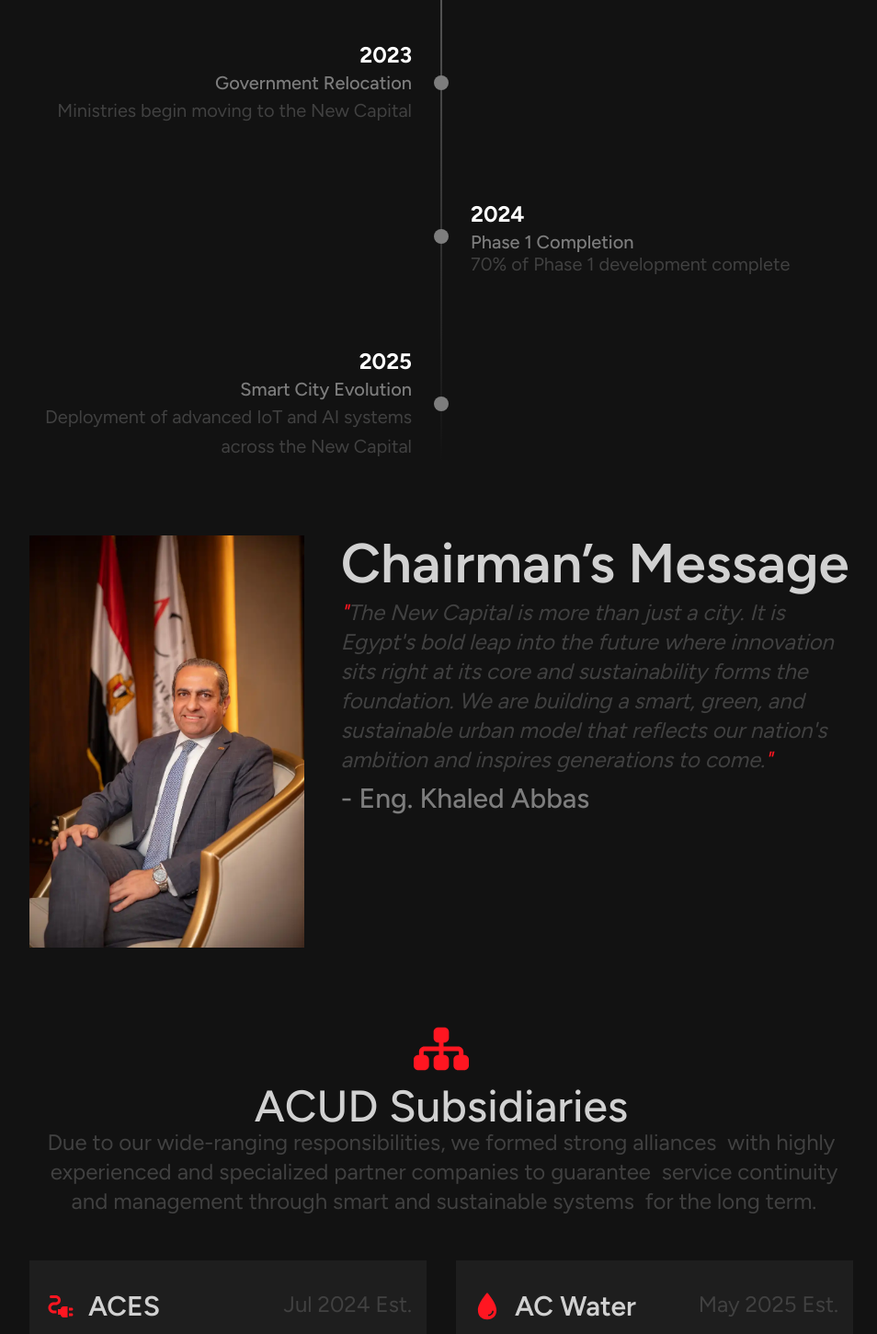
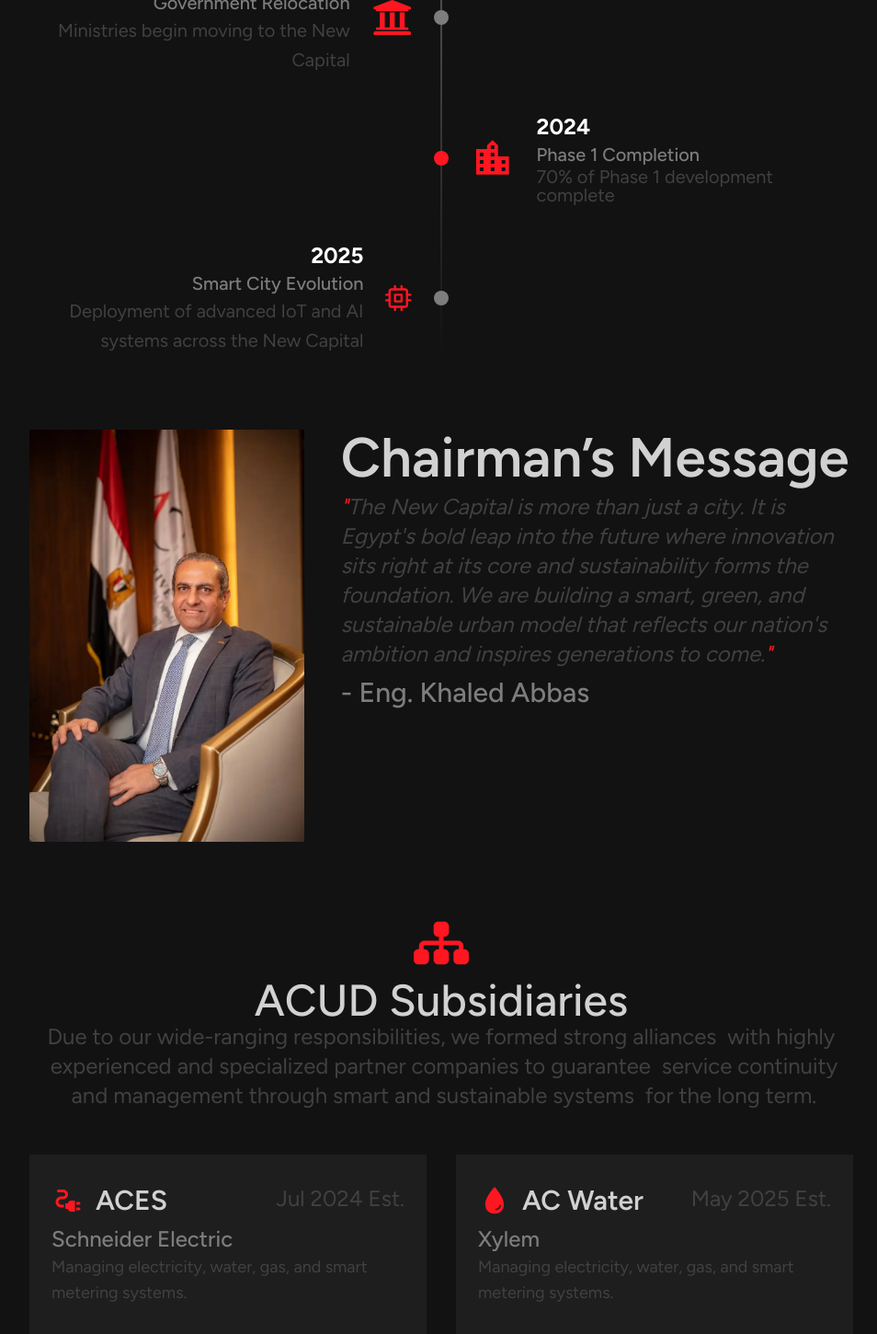
Before and after one commit to omaremadcc/ACUD, a Next.js app: page /about in a window 1280 px wide. Shown: the part 3260-4710 px from the top of the page at 92% size, without its empty margins (160-1114 px from the left). Built offline with nearby package versions, Linux system fonts and the light colour scheme.

Commit message:
Add icons and spacing to milestones component
This commit introduces icons for each milestone entry and adjusts the
spacing within the milestones section for better visual appeal.
Additionally, it slightly modifies the padding and font size in the
subsidiaries component.

```diff
--- a/app/Components/About/Milestones.tsx
+++ b/app/Components/About/Milestones.tsx
@@ -1,5 +1,10 @@
 import { AiFillFlag } from "react-icons/ai";
 import SectionHeading from "../sectionHeading";
+import { FaFileSignature, FaRoad } from "react-icons/fa6";
+import { LuConstruction } from "react-icons/lu";
+import { FaUniversity } from "react-icons/fa";
+import { MdLocationCity } from "react-icons/md";
+import { FiCpu } from "react-icons/fi";
 
 const milestones = [
   {
@@ -7,30 +12,35 @@
     title: "Foundation",
     description: "ACUD established to lead the New Capital development",
     side: "right",
+    Icon: FaFileSignature,
   },
   {
     year: "2017",
     title: "Construction Begins",
     description: "Ground-breaking ceremony for Phase 1",
     side: "left",
+    Icon: LuConstruction,
   },
   {
     year: "2020",
     title: "Major Milestones",
     description: "Key infrastructure projects completed",
     side: "right",
+    Icon: FaRoad,
   },
   {
     year: "2023",
     title: "Government Relocation",
     description: "Ministries begin moving to the New Capital",
     side: "left",
+    Icon: FaUniversity,
   },
   {
     year: "2024",
     title: "Phase 1 Completion",
     description: "70% of Phase 1 development complete",
     side: "right",
+    Icon: MdLocationCity,
   },
   {
     year: "2025",
@@ -38,6 +48,7 @@
     description:
       "Deployment of advanced IoT and AI systems across the New Capital",
     side: "left",
+    Icon: FiCpu,
   },
 ] as const;
 export default function Milestones() {
@@ -51,7 +62,7 @@
       <div className="relative responsive-container my-20">
         <div className="absolute hidden md:block left-1/2 top-0 h-full w-0.5 -translate-x-1/2 bg-gradient-to-b from-white/60 via-semi-muted-text/60 to-transparent" />
 
-        <div className="space-y-20">
+        <div className="space-y-10">
           {milestones.map((item) => (
             <div
               key={item.year}
@@ -59,6 +70,8 @@
             >
               {item.side === "left" ? (
                 <>
+                  <div className="flex flex-col md:flex-row-reverse gap-6 items-center">
+                    <item.Icon className="text-primary text-5xl" />
                     <div className="text-center md:text-right">
                       <h3 className="text-2xl font-bold text-white">
                         {item.year}
@@ -70,7 +83,7 @@
                         {item.description}
                       </p>
                     </div>
-
+                  </div>
                   <div className="relative hidden md:block z-10 h-4 w-4 rounded-full bg-semi-muted-text" />
 
                   <div />
@@ -79,8 +92,10 @@
                 <>
                   <div />
 
-                  <div className="relative hidden md:block z-10 h-4 w-4 rounded-full bg-semi-muted-text" />
+                  <div className="relative hidden md:block z-10 h-4 w-4 rounded-full bg-primary" />
 
+                  <div className="flex flex-col md:flex-row gap-6 items-center">
+                    <item.Icon className="text-5xl text-primary" />
                     <div className="text-center md:text-left">
                       <h3 className="text-2xl font-bold text-white">
                         {item.year}
@@ -92,6 +107,7 @@
                         {item.description}
                       </p>
                     </div>
+                  </div>
                 </>
               )}
             </div>
--- a/app/Components/About/Subsaidaries.tsx
+++ b/app/Components/About/Subsaidaries.tsx
@@ -61,7 +61,7 @@
   date: string;
 }) {
   return (
-    <div className="bg-secondary-background py-8 px-4 space-y-2">
+    <div className="bg-secondary-background py-8 px-6 space-y-2 ">
       <div className="flex gap-4 justify-between items-center">
         <div className="flex items-center gap-3">
           <Icon className="text-primary text-4xl" />
@@ -73,7 +73,7 @@
         <h3 className="font-medium text-2xl text-semi-muted-text">
           {subTitle}
         </h3>
-        <p className="text-muted-text">{paragraph}</p>
+        <p className="text-muted-text text-lg">{paragraph}</p>
       </div>
     </div>
   );
```
Lines whose indentation alone changed are shown as unchanged.
